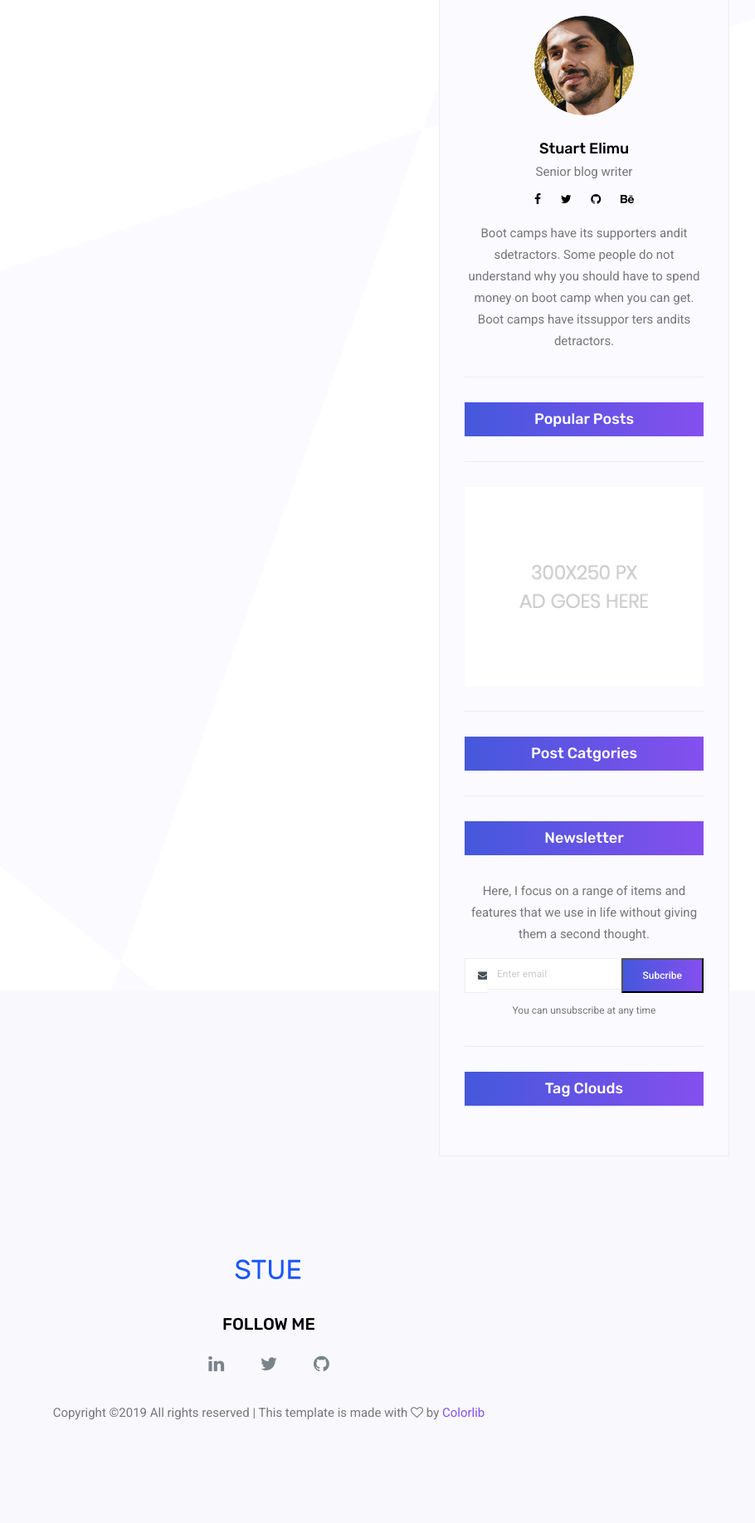
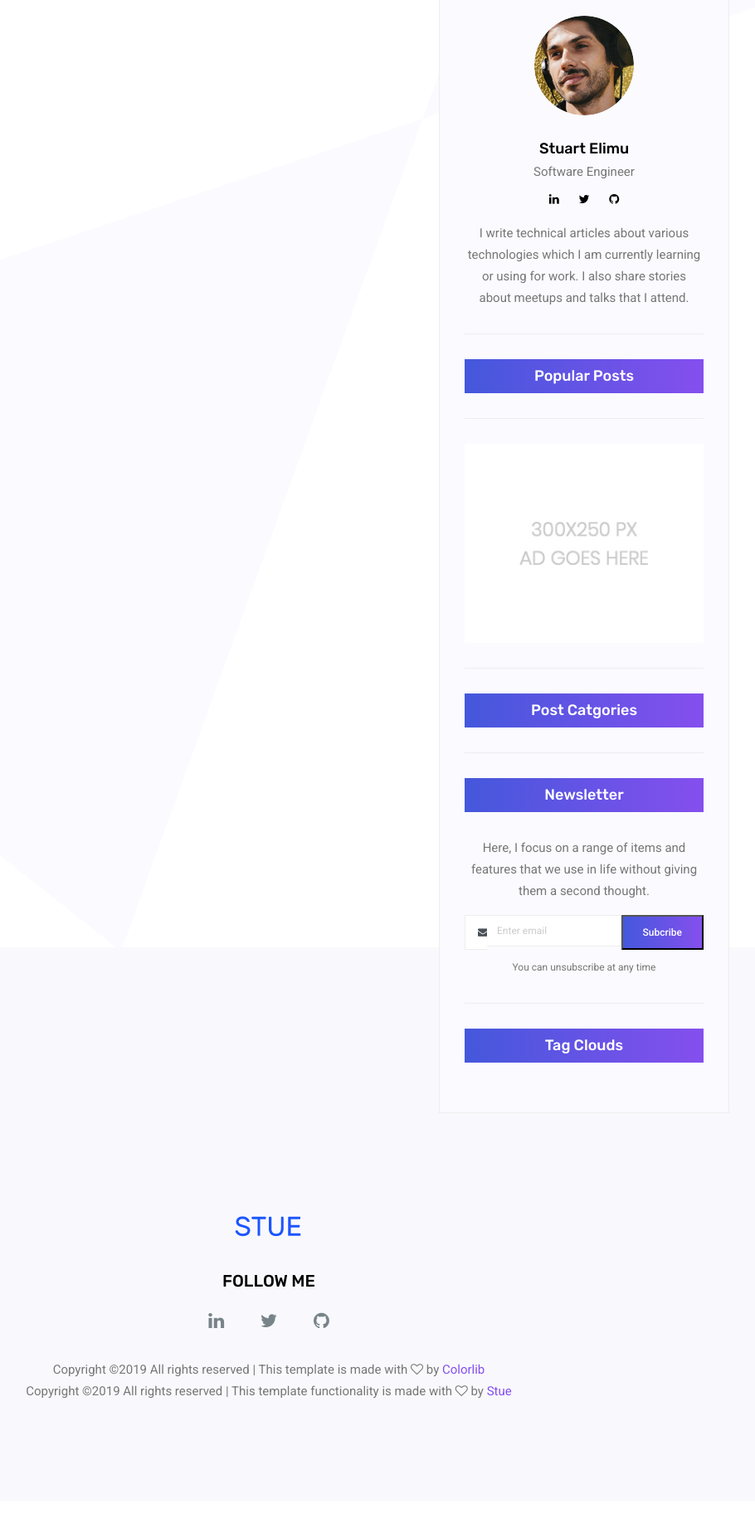
Before and after one commit to stuartelimu/satner, a Django app: template blog/templates/blog/category_post_list.html in a window 1280 px wide. Shown: the part 644-2480 px from the top of the page at 83% size, without its empty margins (316-1226 px from the left). After the commit the page ends 2330 px from the top, so only its background shows below. Run offline with Django 3.2, Linux system fonts and the light colour scheme; the template is opened without the code that fills it, so the values that code supplies are empty; some libraries are stand-ins or nearby versions.

Commit message:
edit blog templates

```diff
--- a/blog/templates/blog/category_post_list.html
+++ b/blog/templates/blog/category_post_list.html
@@ -236,16 +236,13 @@
                     <aside class="single_sidebar_widget author_widget">
                         <img class="author_img rounded-circle" src="{% static 'img/blog/author.png' %}" alt="">
                         <h4>Stuart Elimu</h4>
-                        <p>Senior blog writer</p>
+                        <p>Software Engineer</p>
                         <div class="social_icon">
-                            <a href="#"><i class="fa fa-facebook"></i></a>
-                            <a href="#"><i class="fa fa-twitter"></i></a>
-                            <a href="#"><i class="fa fa-github"></i></a>
-                            <a href="#"><i class="fa fa-behance"></i></a>
+                            <a href="https://www.linkedin.com/in/stuartelimu"><i class="fa fa-linkedin"></i></a>
+                            <a href="https://twitter.com/stuartelimu"><i class="fa fa-twitter"></i></a>
+                            <a href="https://github.com/stuartelimu"><i class="fa fa-github"></i></a>
                         </div>
-                        <p>Boot camps have its supporters andit sdetractors. Some people do not understand why you
-                            should have to spend money on boot camp when you can get. Boot camps have itssuppor ters
-                            andits detractors.</p>
+                        <p>I write technical articles about various technologies which I am currently learning or using for work. I also share stories about meetups and talks that I attend.</p>
                         <div class="br"></div>
                     </aside>
                     <aside class="single_sidebar_widget popular_post_widget">
--- a/templates/base.html
+++ b/templates/base.html
@@ -77,6 +77,10 @@
           <!-- Link back to Colorlib can't be removed. Template is licensed under CC BY 3.0. -->
 Copyright &copy;<script>document.write(new Date().getFullYear());</script> All rights reserved | This template is made with <i class="fa fa-heart-o" aria-hidden="true"></i> by <a href="https://colorlib.com" target="_blank">Colorlib</a>
 <!-- Link back to Colorlib can't be removed. Template is licensed under CC BY 3.0. --></p>
+        <p class="col-lg-8 col-sm-12 footer-text">
+            <!-- Link back to Colorlib can't be removed. Template is licensed under CC BY 3.0. -->
+        Copyright &copy;<script>document.write(new Date().getFullYear());</script> All rights reserved | This template functionality is made with <i class="fa fa-heart-o" aria-hidden="true"></i> by <a href="http://stuartelimu.me" target="_blank">Stue</a>
+        <!-- Link back to Colorlib can't be removed. Template is licensed under CC BY 3.0. --></p>
       </div>
     </div>
   </footer>
```
Also changed, not shown: blog/templates/blog/post_detail.html (+5 -6 lines), blog/templates/blog/post_list.html (+5 -6 lines).
